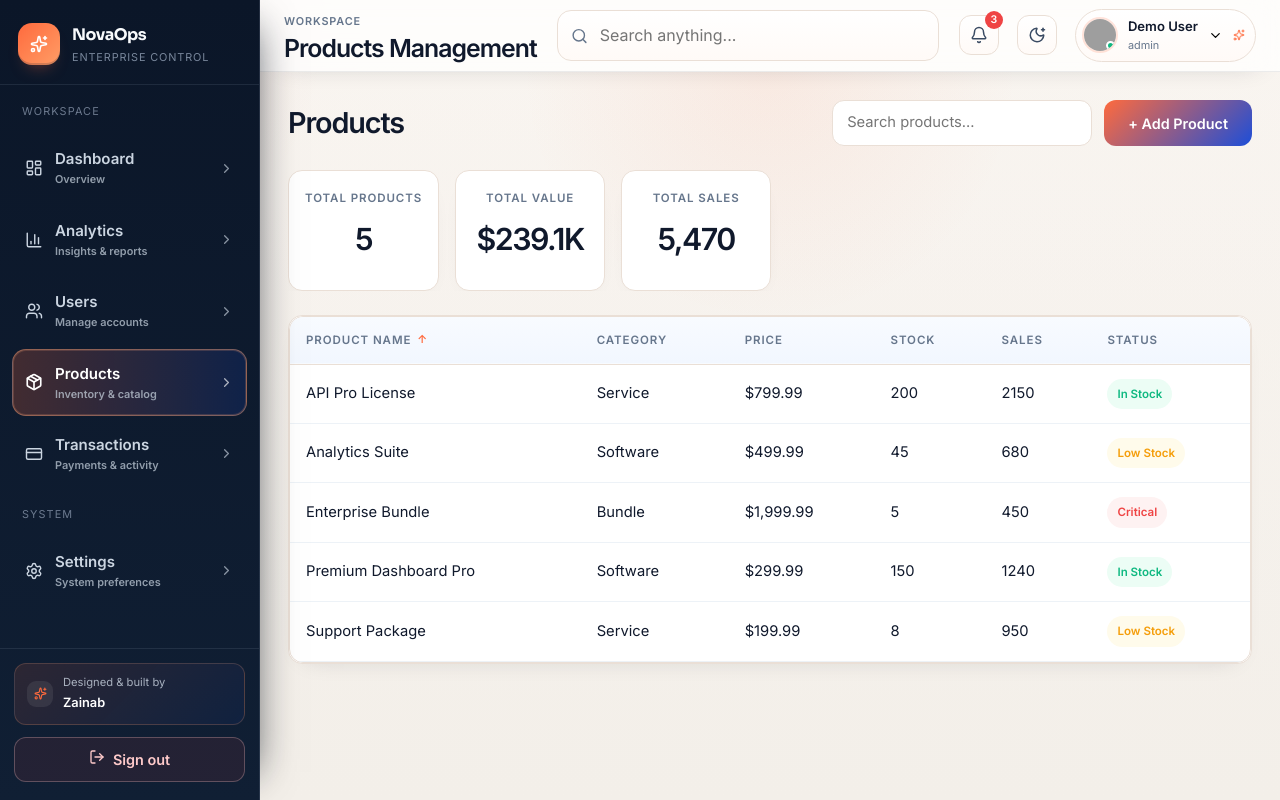
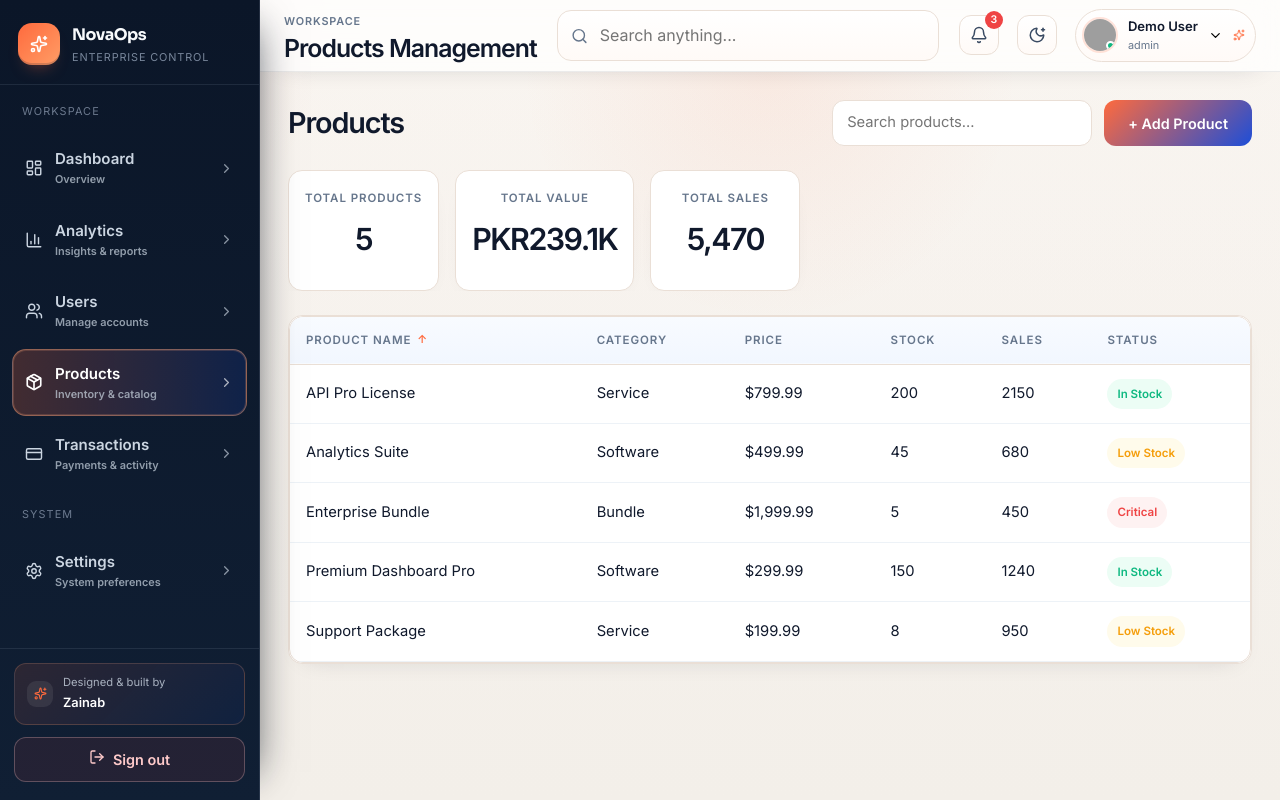
Before and after one commit to abdulbasit-25/zainaib-internship-task, a React (Vite) app in the folder task-4-enterprise-dashboard/: page /products in a window 1280 px wide. Built offline with nearby package versions, Linux system fonts and the light colour scheme; sample sign-in values are in the browser's storage; grey boxes are pictures that could not be loaded.

Commit message:
Update enterprise dashboard ProductsPage.jsx

```diff
--- a/task-4-enterprise-dashboard/src/pages/ProductsPage.jsx
+++ b/task-4-enterprise-dashboard/src/pages/ProductsPage.jsx
@@ -54,7 +54,7 @@ export const ProductsPage = () => {
           <div className="stat">
             <span className="stat-label">Total Value</span>
             <span className="stat-value">
-              $
+              PKR
               {(
                 productsTableData.reduce(
                   (acc, p) => acc + p.price * p.stock,
```
